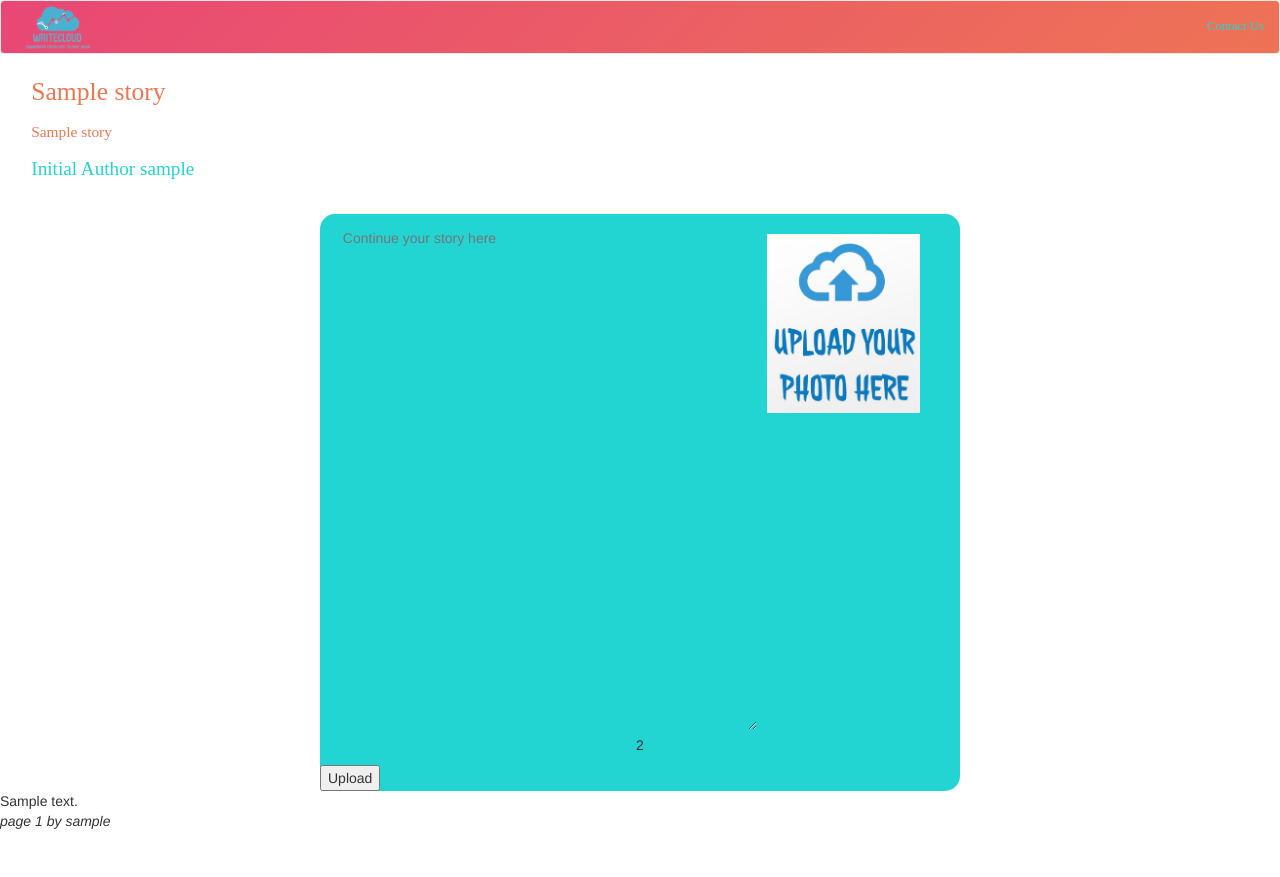
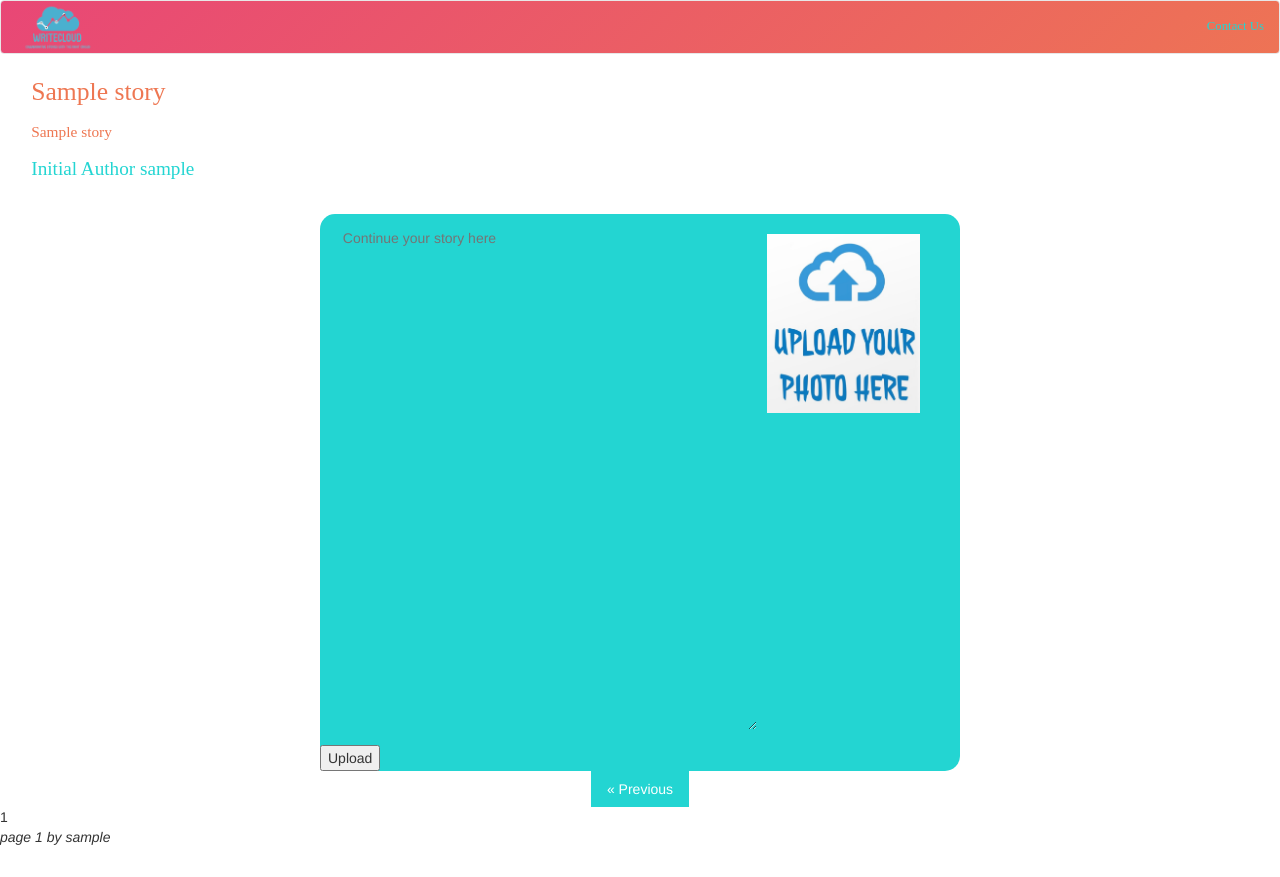
Before and after one commit to Team-9D/Write-Cloud, a Django app: page /story/00000000-0000-0000-0000-000000000001 in a window 1280 px wide. Before the commit the page ends 829 px from the top, so only its background shows below. Run offline with Django 3.2, Linux system fonts and the light colour scheme; tables that the repository leaves empty hold one stand-in row (values such as "Sample post"); some libraries are stand-ins or nearby versions.

Commit message:
Initial implementation of page swipe

```diff
--- a/project/settings.py
+++ b/project/settings.py
@@ -66,6 +66,9 @@ TEMPLATES = [
                 'django.contrib.auth.context_processors.auth',
                 'django.contrib.messages.context_processors.messages',
             ],
+            'builtins':[
+                'writecloud.templatetags.my_custom_tags'
+            ]
         },
     },
 ]
--- a/templates/writecloud/story.html
+++ b/templates/writecloud/story.html
@@ -4,6 +4,7 @@
 {% block header_logo %}
 {% endblock %}
 {% load static %}
+{% load my_custom_tags %}
 
 {% block body_block %}
 <style>
@@ -55,6 +56,34 @@ textarea{
     object-fit: fill;
 }
 
+a {
+  text-decoration: none;
+  display: inline-block;
+  padding: 8px 16px;
+}
+
+a:hover {
+  background-color: #ddd;
+  color: black;
+}
+
+.previous {
+  background-color: #23d5d2;
+  color: white;
+}
+
+.next {
+  background-color: #ee7752;;
+  color: white;
+}
+
+
+#arrows{
+    display: flex;
+    justify-content: center;
+}
+
+
 </style>
     <div class="row">
         <div class="col-md-6 col-sm-6 col-lg-6">
@@ -71,6 +100,43 @@ textarea{
             <p class="inside" id="author">Initial Author {{ author }}</p>
         </div>
     </div>
+    {% if counter < pages|length %}
+        <div class="card" >
+            <div class="row">
+                <div class="col-md-8 col-sm-8 col-lg-8">
+                        <div class="row">
+                            <div class="col-md-12 col-sm-12 col-lg-12">
+                                  <div>
+{#                                      If only displaying#}
+                                        <textarea  readonly placeholder='{{  pages|return_content:counter}}' rows="25"></textarea>
+                                  </div>
+                            </div>
+                        </div>
+                </div>
+            {% if include_images %}
+                <div id ="image" class="col-md-3 col-sm-3 col-lg-3">
+                        <div class="row">
+                            <div class="col-md-2 col-sm-2 col-lg-2">
+                                        <div onclick="uploadFunction()" class="imgbox">
+                                            <img src="{% static "upload.png" %}" id="upload-img">
+                                        </div>
+                                    <div class="custom-file">
+                                        <input  type="file" id="fileupload" name="image">
+                                    </div>
+                            </div>
+                        </div>
+                </div>
+            {% endif %}
+            </div>
+            <div class="row">
+{#                This is the case where we are displaying content#}
+                <div id="page">
+                        <p>{{ pages|return_number:counter }}</p>
+                </div>
+            </div>
+    </div>
+    {% endif %}
+    {% if counter == pages|length %}
     <div class="card" >
         <form action="{% url 'writecloud:story' uuid %}" method="POST" enctype="multipart/form-data">{% csrf_token %}
             <div class="row">
@@ -78,12 +144,6 @@ textarea{
                         <div class="row">
                             <div class="col-md-12 col-sm-12 col-lg-12">
                                   <div>
-{#                                      If only displaying#}
-{#                                      {% for page in pages %}#}
-{#                                            {% if forloop.first %}#}
-{#                                                <textarea  readonly placeholder='{{ page.content }}' rows="25"></textarea>#}
-{#                                        {% endif %}#}
-{#                                    {% endfor %}#}
 {#                                       If adding new content#}
                                        <textarea placeholder='Continue your story here' name="content" rows="25"></textarea>
                                   </div>
@@ -106,19 +166,11 @@ textarea{
             {% endif %}
             </div>
             <div class="row">
-{#                This is the case where we are displaying content#}
-{#                <div id="page">#}
-{#                    {% for page in pages %}#}
-{#                        {% if forloop.first %}#}
-{#                            <p>{{ page.number }}</p>#}
-{#                        {% endif %}#}
-{#                    {% endfor %}#}
-{#                </div>#}
 {#                Now the case where we want to add new content#}
                 <div id="page">
                     {% for page in pages %}
                         {% if forloop.last %}
-                            <p> {{ page.number|add:1 }} </p>
+                            <p> {{ pages.number|add:1 }} </p>
                             <input hidden type="number" id="number" name="number" value="{{ page.number|add:1 }}">
                         {% endif %}
                     {% endfor %}
@@ -126,9 +178,18 @@ textarea{
             </div>
         <button type="submit">Upload</button>
         </form>
+    {% endif %}
+    </div>
+    <div class="row" id="arrows">
+        {% if counter > 0 %}
+            <a onclick="leftClick()" id="left-arrow" class="previous">&laquo; Previous</a>
+        {% endif %}
+        {% if counter < pages|length %}
+            <a onclick="rightClick()" class="next">Next &raquo;</a>
+        {% endif %}
     </div>
     {% for page in pages %}
-        {{ page.content }} <br />
+        {{ pages|length }} <br />
         <p><i>page {{ page.number }} by {{ page.author }}</i></p>
         <br />
     {% endfor %}
@@ -175,9 +236,19 @@ textarea{
 {#        <i>{{ review.author }},</i> <b>{{ review.stars }} / 5:</b> <br />#}
 {#        {{ review.body }} <br />#}
 {#    {% endfor %}#}
+
 <script>
+let counter = 0;
 function uploadFunction(){
     document.getElementById("fileupload").click();
+}
+function leftClick(){
+    {% decrement counter %}
+}
+function rightClick(){
+    {% increment counter %}
+    counter++;
+
 }
 </script>
 {#{% endblock %}#}
--- /dev/null
+++ b/writecloud/templatetags/my_custom_tags.py
@@ -0,0 +1,58 @@
+from django import template
+register = template.Library()
+
+
+class IncrementVarNode(template.Node):
+
+    def __init__(self, var_name):
+        self.var_name = var_name
+
+    def render(self,context):
+        value = context[self.var_name]
+        context[self.var_name] = value + 1
+        return u""
+
+
+def increment_var(parser, token):
+
+    parts = token.split_contents()
+    return IncrementVarNode(parts[1])
+
+
+register.tag('increment', increment_var)
+
+
+class DecrementVarNode(template.Node):
+
+    def __init__(self, var_name):
+        self.var_name = var_name
+
+    def render(self,context):
+        value = context[self.var_name]
+        context[self.var_name] = value - 1
+        return u""
+
+
+def increment_var(parser, token):
+
+    parts = token.split_contents()
+
+    return DecrementVarNode(parts[1])
+
+
+register.tag('decrement', increment_var)
+
+
+@register.simple_tag
+def define(the_string):
+    return the_string
+
+
+@register.filter
+def return_number(pages, counter):
+    return pages[counter]['number']
+
+
+@register.filter
+def return_content(pages, counter):
+    return pages[counter]['content']
--- a/writecloud/views.py
+++ b/writecloud/views.py
@@ -3,6 +3,7 @@ from django.contrib.auth.decorators import login_required
 from django.http import HttpResponse, HttpResponseRedirect
 from django.shortcuts import redirect, render, get_object_or_404
 from django.db.models import Count, Avg
+
 
 from writecloud.models import Story
 from django.contrib.auth.models import User
@@ -90,7 +91,9 @@ def create(request):
     return render(request, 'writecloud/createStory.html')
 
 
+
 def story(request, story_uuid):
+
     # get the story for the requested UUID or redirect to a 404 page
     story = get_object_or_404(Story, pk=story_uuid)
 
@@ -107,6 +110,7 @@ def story(request, story_uuid):
         'subtitle': story.subtitle,
         'author': story.author,
         'pages': [],
+        'counter': 1,
         # 'stars': f"{stars:.1f}",
         'total': total,
         'include_images': story.include_images,
```
Also changed, not shown: writecloud/migrations/0006_auto_20210330_2246.py (added), writecloud/templatetags/__init__.py (added).
